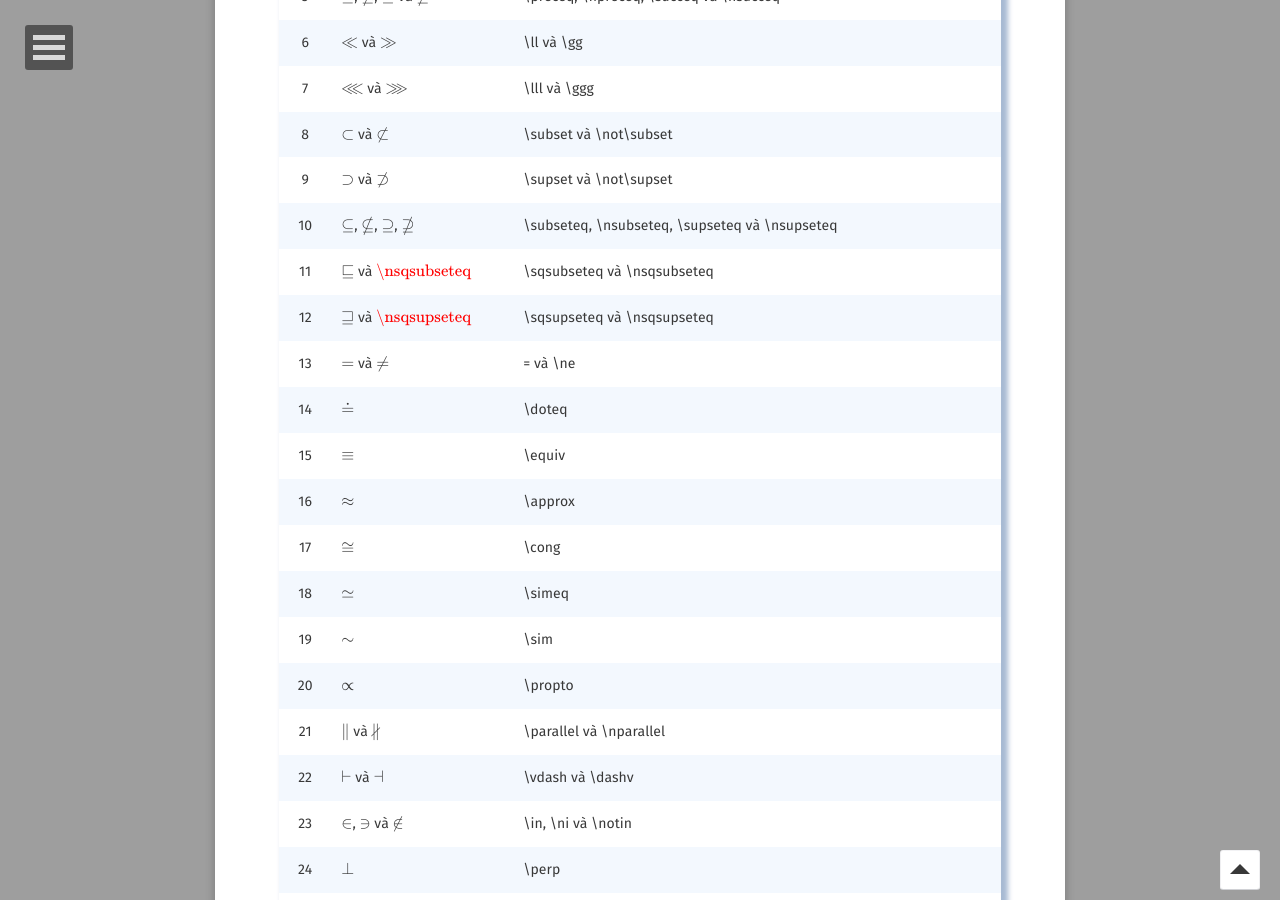
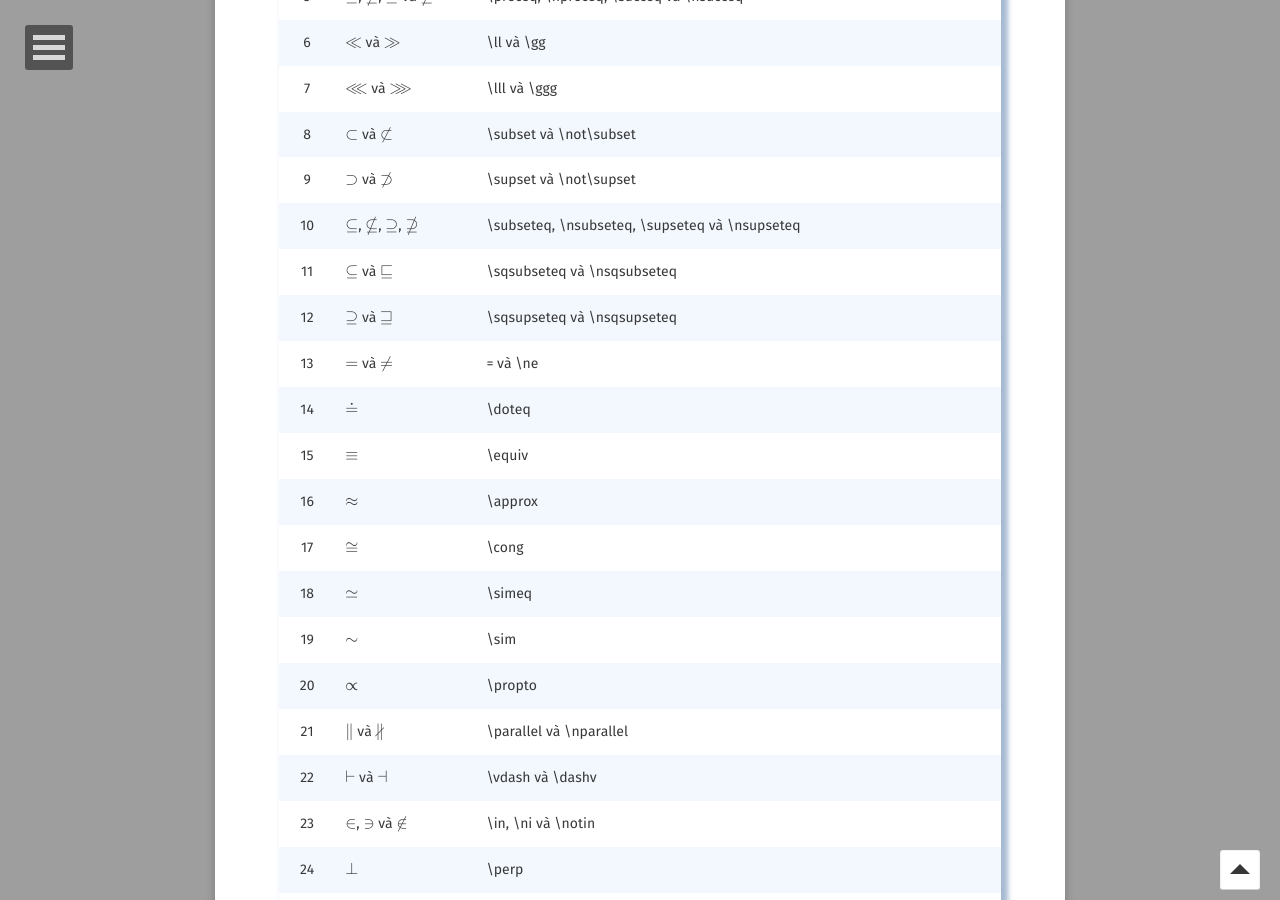
Before and after one commit to hieuhdh/deuteri, a Jekyll site: the page built from _posts/2021-10-10-[Guide]-Latex-Syntax.md, in a window 1280 px wide and 900 px high, scrolled down 2630 px. Built offline with Jekyll 4.4.1, drawn with Linux system fonts in a browser that asks for light colours; some web fonts are replaced; formulas are drawn with MathJax 3; comment, search, counter and statistics services are not loaded.

Commit message:
fix something

```diff
--- a/_posts/2021-10-10-[Guide]-Latex-Syntax.md
+++ b/_posts/2021-10-10-[Guide]-Latex-Syntax.md
@@ -79,15 +79,15 @@ comments: true
 |1      | $$<$$, $$\nless$$, $$>$$ và $$\ngtr$$                                 | <, \nless, > và \ngtr                                 |               |
 |2      | $$\le$$, $$\nleq$$, $$\geq$$ và $$\ngeq$$                             | \le, \nleq, \geq và \ngeq                             |               |
 |3      | $$\leqslant$$, $$\nleqslant$$, $$\geqslant$$, $$\ngeqslant$$          | \leqslant, \nleqslant, \geqslant, và \ngeqslant       |               |
-|4      | 	$$\prec$$, $$\nprec$$, $$\succ$$ và $$\nsucc$$                      | \prec, \nprec, \succ và \nsucc                        |               |
+|4      | $$\prec$$, $$\nprec$$, $$\succ$$ và $$\nsucc$$                      | \prec, \nprec, \succ và \nsucc                        |               |
 |5      | $$\preceq$$, $$\npreceq$$, $$\succeq$$ và $$\nsucceq$$                | \preceq, \npreceq, \succeq và \nsucceq                |               |
 |6      | $$\ll$$ và $$\gg$$                                                    | \ll và \gg                                            |               |
 |7      | $$\lll$$ và $$\ggg$$                                                  | \lll và \ggg                                          |               |
 |8      | $$\subset$$ và $$\not\subset$$        | \subset và \not\subset          |               |
 |9      | $$\supset$$ và $$\not\supset$$          |\supset và \not\supset          |               |
-|10      | $$\subseteq$$, $$\nsubseteq$$, $$\supseteq$$, $$\nsupseteq$$          | \subseteq, \nsubseteq, \supseteq và \nsupseteq        |               |
-|11      | $$\sqsubseteq$$ và $$\nsqsubseteq$$                      | \sqsubseteq và \nsqsubseteq                                        |           |
-|12      | $$\sqsupseteq$$ và $$\nsqsupseteq$$	|  \sqsupseteq và \nsqsupseteq|           |
+|10     | $$\subseteq$$, $$\nsubseteq$$, $$\supseteq$$, $$\nsupseteq$$          | \subseteq, \nsubseteq, \supseteq và \nsupseteq        |               |
+|11     | $$\subseteq$$ và $$\sqsubseteq$$                      | \sqsubseteq và \nsqsubseteq                                        |           |
+|12     | $$\supseteq$$ và $$\sqsupseteq$$	|  \sqsupseteq và \nsqsupseteq|           |
 |13     | $$=$$ và $$\ne$$                                                      | = và \ne                                              |               |
 |14     | $$\doteq$$                                                            | \doteq                                                |               |
 |15     | $$\equiv$$                                                            | \equiv                                                |               |
```
